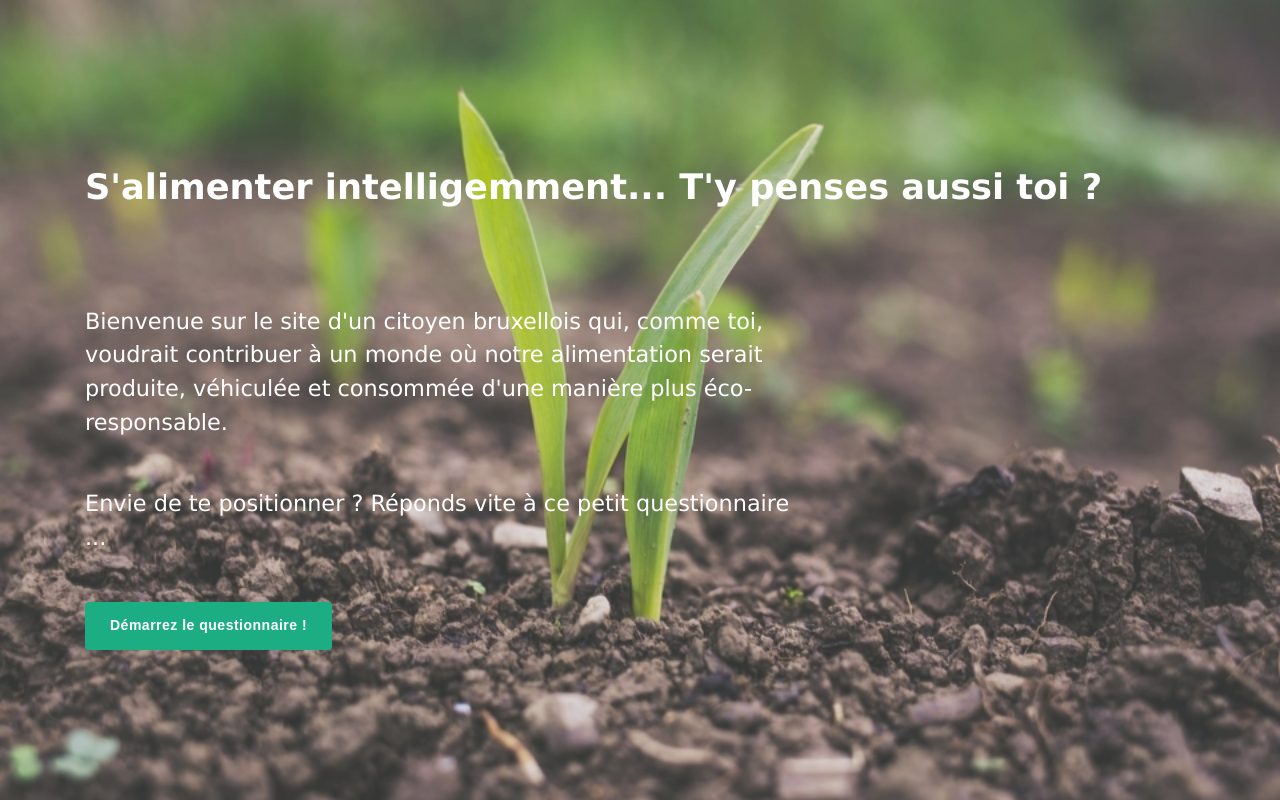
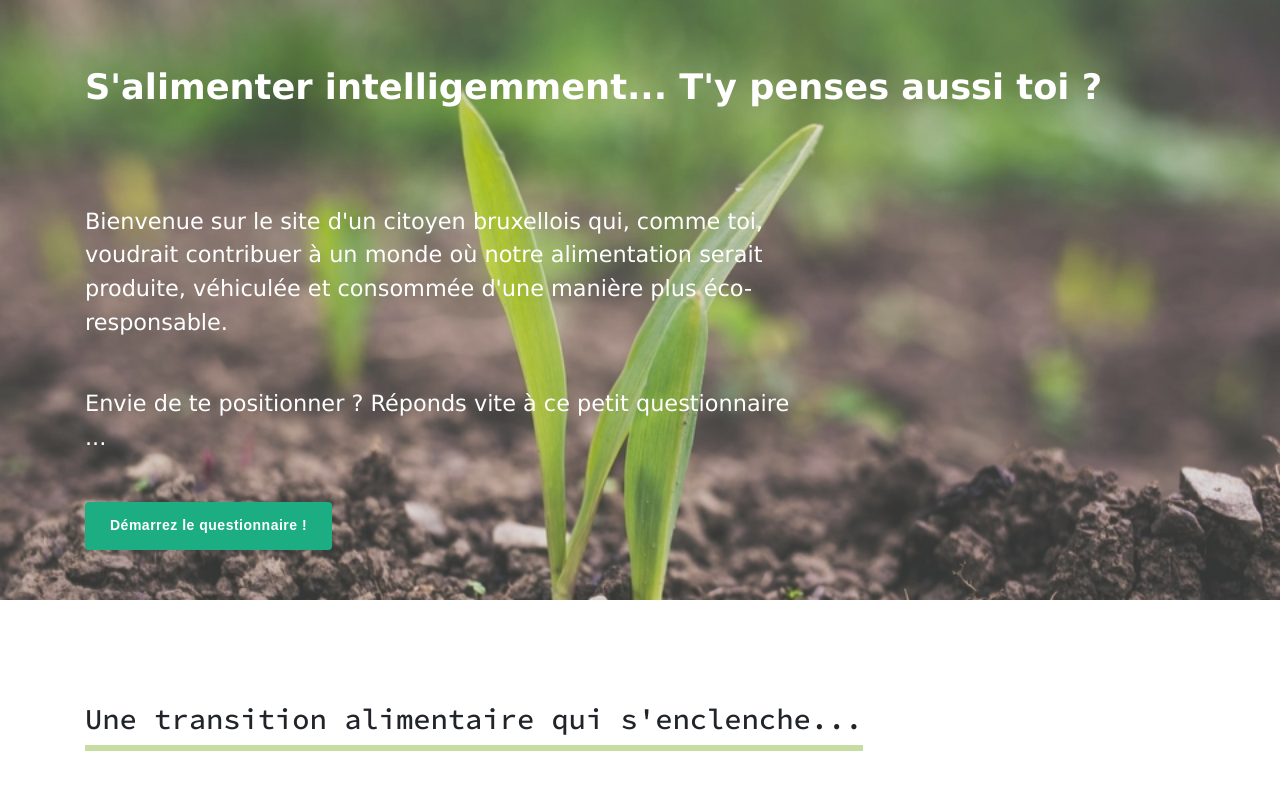
Before and after one commit to FrountchD/transit_beta, a Flask app: page / in a window 1280 px wide. Run offline with Flask 2, Linux system fonts and the light colour scheme; some libraries are stand-ins or nearby versions.

Commit message:
webiste_mobile_v3_bothversions_3

```diff
--- a/app/static/fullpage_style.css
+++ b/app/static/fullpage_style.css
@@ -1,6 +1,13 @@
 html{
 	-webkit-text-size-adjust:100%;
 }
+
+
+.s1, .s1 .fp-tableCell, .s1 .fp-slide{
+	height: auto !important;
+	min-height:100%;
+}
+
 
 .card-text{
 	font-size:0.8rem;
@@ -19,7 +26,7 @@ html{
 
 
 
-/* SECITON S1 */
+/* SECTION S1 */
 
 .s1{
 	background:url('imagefond3-resized.jpg');
```
